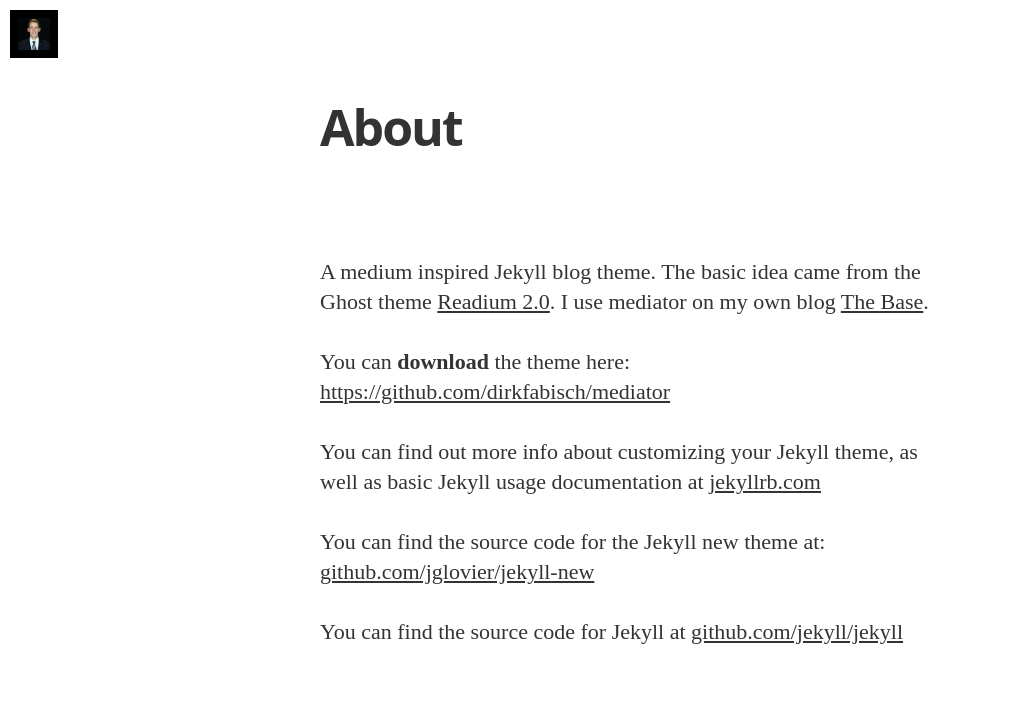
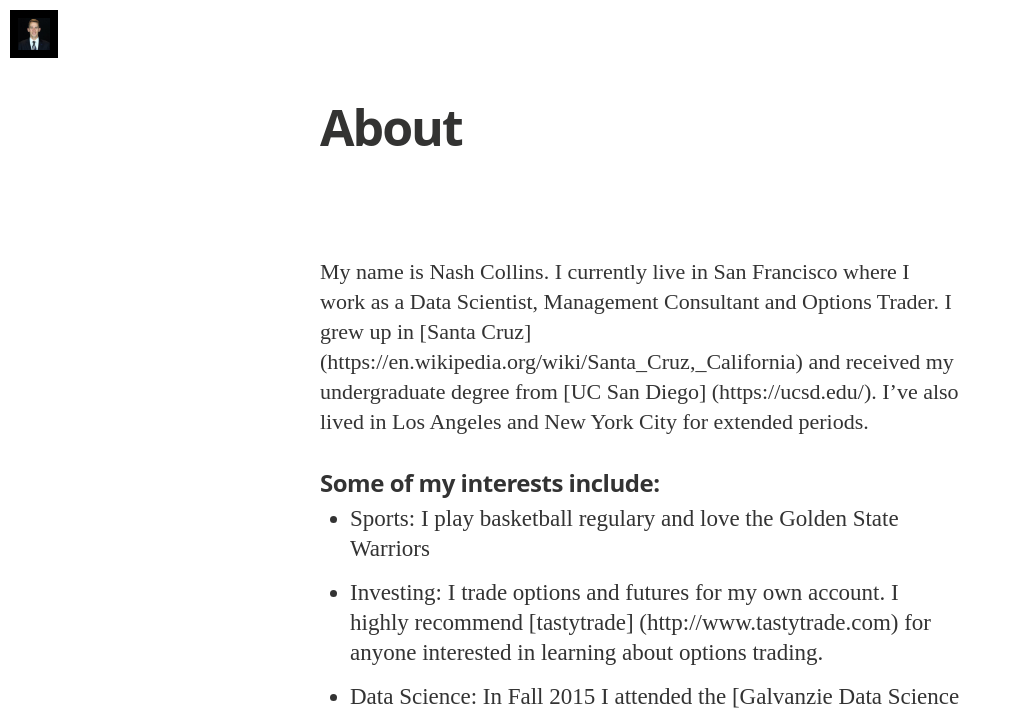
Before and after one commit to NashC/nashc.github.io, a Jekyll site: the page built from about.md, in a window 1280 px wide and 1400 px high, cut to the strip 0-716 px from the top of the window. Shown: the whole strip, without its empty margins (0-1012 px from the left). Built offline with Jekyll 4.4.1, drawn with Linux system fonts in a browser that asks for light colours; nearby versions of some CDN libraries; some web fonts are replaced; Markdown is read by kramdown in place of the engine named in the settings; some of the changed text lies outside the part shown.

Commit message:
added About page

```diff
--- a/about.md
+++ b/about.md
@@ -4,14 +4,22 @@ title: About
 permalink: /about/
 ---
 
-A medium inspired Jekyll blog theme. The basic idea came from the Ghost theme
-[Readium 2.0](http://www.svenread.com/readium-ghost-theme/). I use mediator on my own blog [The Base](blog.base68.com).
+My name is Nash Collins. I currently live in San Francisco where I work as a Data Scientist, Management Consultant and Options Trader. I grew up in [Santa Cruz] (https://en.wikipedia.org/wiki/Santa_Cruz,_California) and received my undergraduate degree from [UC San Diego] (https://ucsd.edu/). I've also lived in Los Angeles and New York City for extended periods.
 
-You can **download** the theme here:
-[https://github.com/dirkfabisch/mediator](https://github.com/dirkfabisch/mediator)
+#####Some of my interests include:
 
-You can find out more info about customizing your Jekyll theme, as well as basic Jekyll usage documentation at [jekyllrb.com](http://jekyllrb.com/)
+* Sports: I play basketball regulary and love the Golden State Warriors
+* Investing: I trade options and futures for my own account. I highly recommend [tastytrade] (http://www.tastytrade.com) for anyone interested in learning about options trading.
+* Data Science: In Fall 2015 I attended the [Galvanzie Data Science Immersive Program] (http://www.galvanize.com/courses/data-science/) in San Francisco.
+* Music: I play the piano and compose music using [Logic] (http://www.apple.com/logic-pro/) and [Reason] (https://www.propellerheads.se/reason).
+* Reading: Mostly non-fiction. My favorite topics are: History, Economics, Psychology, Astronomy, Self-Improvement, Investing, Technology, Management and Entrepreneurship.
 
-You can find the source code for the Jekyll new theme at: [github.com/jglovier/jekyll-new](https://github.com/jglovier/jekyll-new)
+In this blog I will be writing about these and other interests in a variety of ways. I hope to meet other like-minded individuals and maybe even make some new friends.
 
-You can find the source code for Jekyll at [github.com/jekyll/jekyll](https://github.com/jekyll/jekyll)
+#####You can connect with me online here:
+
+* [Twitter] (www.twitter.com/nashcollins)
+* [LinkedIn] (www.linkedin.com/in/nashcollins)
+* [GitHub] (www.github.com/nashc)
+
+Thank you for taking the time to check out my blog. Please feel free to reach out to me on social media or throught the comments.
```
